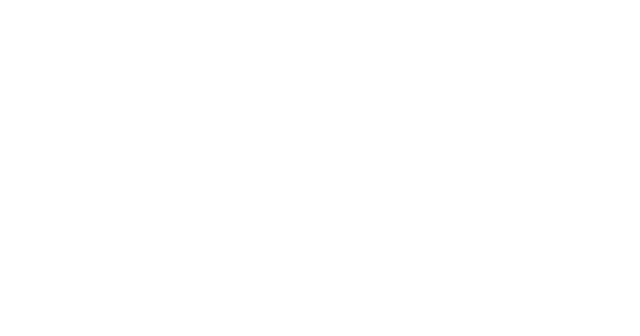
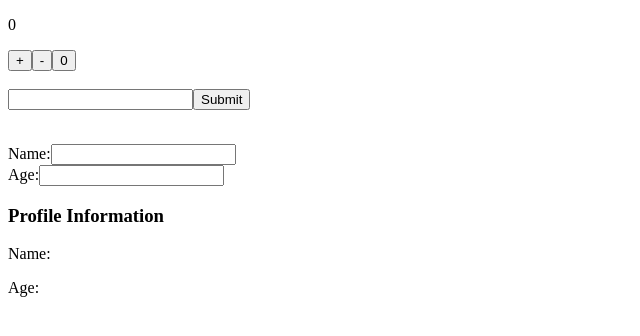
Before and after one commit to Vigesh2002/self_learn_and_project, a React (Vite) app in the folder ReactJs/react_course_learning/: page / in a window 1280 px wide. Shown: the top 336 px of the page, without its empty margins (0-640 px from the left). Built offline with nearby package versions, Linux system fonts and the light colour scheme.

Commit message:
work done

```diff
--- a/ReactJs/react_course_learning/src/App.jsx
+++ b/ReactJs/react_course_learning/src/App.jsx
@@ -7,6 +7,7 @@
 import Index5 from './Components/01.Fundamentals/Props Children/Index5'
 import Index6 from './Components/01.Fundamentals/Conditional Rendering/Index6'
 import Index7 from './Components/01.Fundamentals/Events/Index7'
+import Index8 from './Components/01.Fundamentals/State/Index8'
 
 const App = () => {
   return (
@@ -19,6 +20,7 @@
       {/* <Index5/> */}
       {/* <Index6 /> */}
       {/* <Index7 /> */}
+      <Index8/>
     </div>
   )
 }
--- /dev/null
+++ b/ReactJs/react_course_learning/src/Components/01.Fundamentals/State/Index8.jsx
@@ -0,0 +1,18 @@
+import React from 'react'
+import Counter from './components/Counter'
+import TodoList from './components/TodoList'
+import Profile from './components/Profile'
+
+const Index8 = () => {
+  return (
+    <div>
+      <Counter/>
+      <br />
+      <TodoList/>
+      <br />
+      <Profile />
+    </div>
+  )
+}
+
+export default Index8
--- /dev/null
+++ b/ReactJs/react_course_learning/src/Components/01.Fundamentals/State/components/Counter.jsx
@@ -0,0 +1,28 @@
+import React, { useState } from 'react'
+
+const Counter = () => {
+
+    const [count, setCount] = useState(0);
+
+    const handleIncrement = () => {
+        setCount(count + 1);
+    }
+
+    const handledecrement = () => {
+        setCount(count - 1);
+    }
+
+    const handlereset = () => {
+        setCount(0);
+    }
+  return (
+    <div>
+      <p>{count}</p>
+      <button onClick={handleIncrement}>+</button>
+      <button onClick={handledecrement}>-</button>
+      <button onClick={handlereset}>0</button>
+    </div>
+  )
+}
+
+export default Counter
--- /dev/null
+++ b/ReactJs/react_course_learning/src/Components/01.Fundamentals/State/components/Profile.jsx
@@ -0,0 +1,44 @@
+import React, { useState } from "react";
+
+const Profile = () => {
+  const [profile, setProfile] = useState({
+    name: "",
+    age: "",
+  });
+
+  const handlechange = (e) => {
+    const { name, value } = e.target;
+    setProfile((prevprofile) => ({
+      ...prevprofile,
+      [name]: value,
+    }));
+  };
+  return (
+    <div>
+      <div>
+        <label>
+          Name:
+          <input
+            type="text"
+            name="name"
+            value={profile.name}
+            onChange={handlechange}
+          />
+        </label>
+      </div>
+
+      <div>
+        <label>
+          Age:
+          <input type="text" name="age" value={profile.age} onChange={handlechange} />
+        </label>
+      </div>
+
+      <h3>Profile Information</h3>
+      <p>Name: {profile.name}</p>
+      <p>Age: {profile.age}</p>
+    </div>
+  );
+};
+
+export default Profile;
--- /dev/null
+++ b/ReactJs/react_course_learning/src/Components/01.Fundamentals/State/components/TodoList.jsx
@@ -0,0 +1,35 @@
+import React, { useState } from "react";
+
+const TodoList = () => {
+  const [todo, setTodo] = useState([]);
+  const [inputValue, setInputValue] = useState("");
+
+  const handleSubmit = (e) => {
+    e.preventDefault();
+    if (inputValue) {
+      setTodo([...todo, inputValue]);
+    }
+    setInputValue("");
+  };
+
+  const handleInputChange = (e) => {
+    setInputValue(e.target.value);
+  };
+
+  return (
+    <div>
+      <form onSubmit={handleSubmit}>
+        <input type="text" value={inputValue} onChange={handleInputChange} />
+        <button type="submit">Submit</button>
+      </form>
+
+      <ul>
+        {todo.map((item, index) => (
+          <li key={index}>{item}</li>
+        ))}
+      </ul>
+    </div>
+  );
+};
+
+export default TodoList;
```
Also changed, not shown: ReactJs/react_course_learning/src/Components/01.Fundamentals/State/README.md (added).
